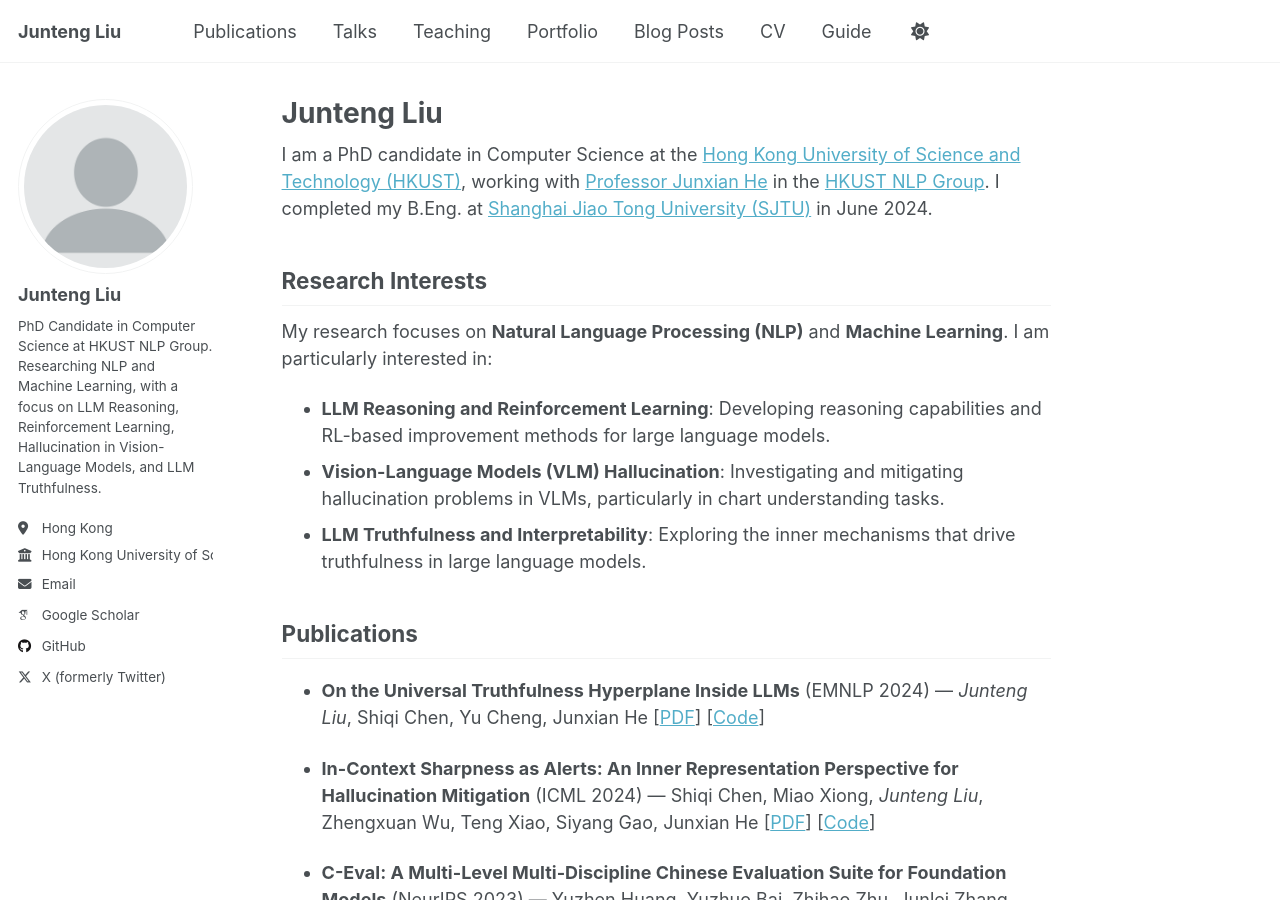
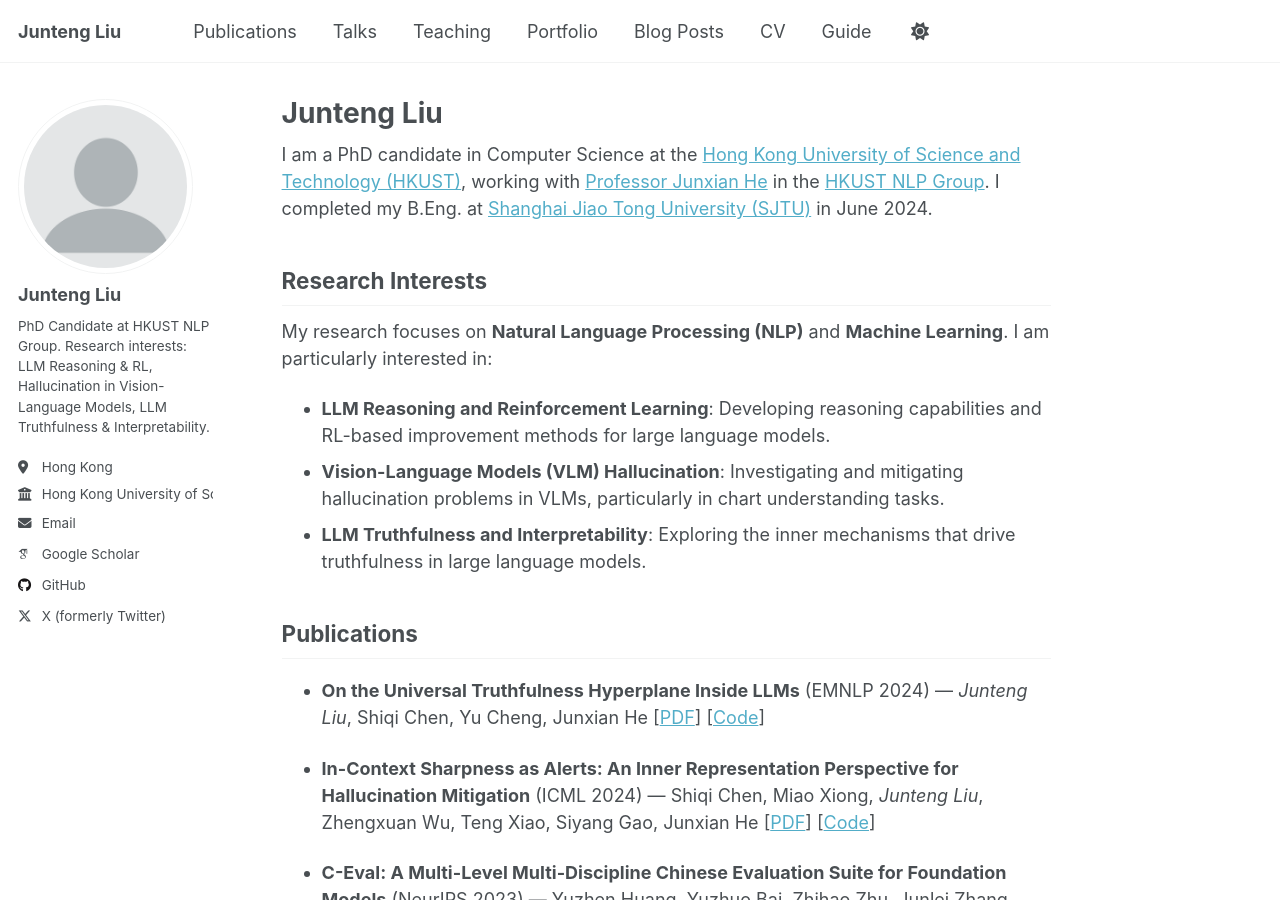
Before and after one commit to danielbob0201-png/danielbob0201-png.github.io, a Jekyll site: the page built from _pages/about.md, in a window 1280 px wide and 900 px high. Built offline with Jekyll 4.4.1, drawn with Linux system fonts in a browser that asks for light colours; some web fonts are replaced; a script that is not in the unit is left out; part of the change alters nothing that is shown.

Commit message:
Finalize _config.yml: complete Junteng Liu profile, fix staticman structure, add social links

```diff
--- a/_config.yml
+++ b/_config.yml
@@ -3,25 +3,29 @@
 # This config file is meant for settings that affect your entire site, values
 # which you are expected to set up once and rarely need to edit after that.
 # For technical reasons, this file is *NOT* reloaded automatically when you use
-# jekyll serve. If you change this file, please restart the server process.
+# `jekyll serve -l -H localhost`. If you change this file, please restart the
+# server process.
 
 # Basic Site Settings
 locale                   : "en-US"
+site_theme               : "default"
 title                    : "Junteng Liu"
 title_separator          : "-"
 name                     : &name "Junteng Liu"
-description              : &description "PhD Candidate in Computer Science at HKUST"
+description              : &description "PhD Candidate in Computer Science at HKUST — NLP, LLM Reasoning, Hallucination in VLMs, Truthfulness & Interpretability"
 url                      : https://danielbob0201-png.github.io
 baseurl                  : ""
 repository               : "danielbob0201-png/danielbob0201-png.github.io"
 
-# Site Author
+# Site Author - The following control what appear as part of the author content on the side bar.
+#               If a field is blank the icon and link will not appear, otherwise it will be shown.
+#               Additional customization can be done by editing /_includes/author-profile.html
 author:
   # Biographic information
   avatar           : "profile.png"
   name             : "Junteng Liu"
   pronouns         :
-  bio              : "PhD Candidate in Computer Science at HKUST NLP Group. Researching NLP and Machine Learning, with a focus on LLM Reasoning, Reinforcement Learning, Hallucination in Vision-Language Models, and LLM Truthfulness."
+  bio              : "PhD Candidate at HKUST NLP Group. Research interests: LLM Reasoning & RL, Hallucination in Vision-Language Models, LLM Truthfulness & Interpretability."
   location         : "Hong Kong"
   employer         : "Hong Kong University of Science and Technology"
   uri              :
@@ -31,12 +35,15 @@ author:
   academia         :
   arxiv            :
   googlescholar    : "https://scholar.google.com/citations?hl=en&user=tbK9jl4AAAAJ&view_op=list_works&sortby=pubdate"
+  inspire-hep      :
   impactstory      :
   orcid            :
   semantic         :
+  ssrn             :
   pubmed           :
   researchgate     :
   scopus           :
+  zotero           :
 
   # Repositories and software development
   bitbucket        :
@@ -73,7 +80,7 @@ author:
   youtube          :
   zhihu            :
 
-# Publication Category
+# Publication Category - The following the list of publication categories and their headings
 publication_category:
   books:
     title: 'Books'
@@ -97,25 +104,28 @@ comments:
     server               :
   facebook:
     appid                :
-  staticman:
-    allowedFields          : ['name', 'email', 'url', 'message']
-    branch                 : "gh-pages"
-    commitMessage          : "New comment."
-    filename               : comment-{@timestamp}
-    format                 : "yml"
-    moderation             : true
-    path                   : "_data/comments/{options.slug}"
-    requiredFields         : ['name', 'email', 'message']
-    transforms:
-      email                : "md5"
-    generatedFields:
-      date:
-        type               : "date"
-        options:
-          format           : "iso8601"
+    num_posts            :
+    colorscheme          :
+staticman:
+  allowedFields          : ['name', 'email', 'url', 'message']
+  branch                 : "gh-pages"
+  commitMessage          : "New comment."
+  filename               : comment-{@timestamp}
+  format                 : "yml"
+  moderation             : true
+  path                   : "_data/comments/{options.slug}"
+  requiredFields         : ['name', 'email', 'message']
+  transforms:
+    email                : "md5"
+  generatedFields:
+    date:
+      type               : "date"
+      options:
+        format           : "iso8601"
 atom_feed:
   hide                   : false
   path                   :
+
 
 # SEO Related
 google_site_verification :
@@ -123,25 +133,33 @@ bing_site_verification   :
 alexa_site_verification  :
 yandex_site_verification :
 
+
 # Social Sharing
 twitter:
-  username               :
+  username               : "junteng88716710"
 facebook:
   username               :
   app_id                 :
   publisher              :
 og_image                 :
 og_description           :
+# For specifying social profiles
+# - https://developers.google.com/structured-data/customize/social-profiles
 social:
   type                   : Person
   name                   : "Junteng Liu"
-  links: []
+  links:
+    - "https://github.com/Vicent0205"
+    - "https://scholar.google.com/citations?hl=en&user=tbK9jl4AAAAJ"
+    - "https://x.com/junteng88716710"
+
 
 # Analytics
 analytics:
   provider               : "false"
   google:
     tracking_id          :
+
 
 # Reading Files
 include:
@@ -165,6 +183,8 @@ exclude:
   - Dockerfile
   - Gemfile
   - Gruntfile.js
+  - gulpfile.js
+  - LICENSE
   - local
   - log
   - node_modules
@@ -179,12 +199,14 @@ keep_files:
 encoding: "utf-8"
 markdown_ext: "markdown,mkdown,mkdn,mkd,md"
 
+
 # Conversion
 markdown: kramdown
 highlighter: rouge
 lsi: false
 excerpt_separator: "\n\n"
 incremental: false
+
 
 # Markdown Processing
 kramdown:
@@ -196,6 +218,7 @@ kramdown:
   toc_levels: 1..6
   smart_quotes: lsquo,rsquo,ldquo,rdquo
   enable_coderay: false
+
 
 # These settings control the types of collections used by the template
 collections:
@@ -211,6 +234,7 @@ collections:
   talks:
     output: true
     permalink: /:collection/:path/
+
 
 # These settings control how pages and collections are included in the site
 defaults:
@@ -268,14 +292,19 @@ defaults:
       author_profile: true
       share: true
 
+
 # Sass/SCSS
 sass:
   sass_dir: _sass
-  style: compressed
+  style: compressed # https://sass-lang.com/documentation/file.SASS_REFERENCE.html#output_style
+
 
 # Outputting
 permalink: /:categories/:title/
-timezone: Etc/UTC
+# paginate: 5 # amount of posts to show
+# paginate_path: /page:num/
+timezone: Etc/UTC # https://en.wikipedia.org/wiki/List_of_tz_database_time_zones
+
 
 # Plugins
 plugins:
@@ -286,6 +315,7 @@ plugins:
   - jekyll-redirect-from
   - jemoji
 
+# Mimic GitHub Pages with --safe
 whitelist:
   - jekyll-feed
   - jekyll-gist
@@ -293,6 +323,7 @@ whitelist:
   - jekyll-sitemap
   - jekyll-redirect-from
   - jemoji
+
 
 # Archives
 category_archive:
@@ -302,7 +333,9 @@ tag_archive:
   type: liquid
   path: /tags/
 
+
 # HTML Compression
+# - https://jch.penibelst.de/
 compress_html:
   clippings: all
   ignore:
```
